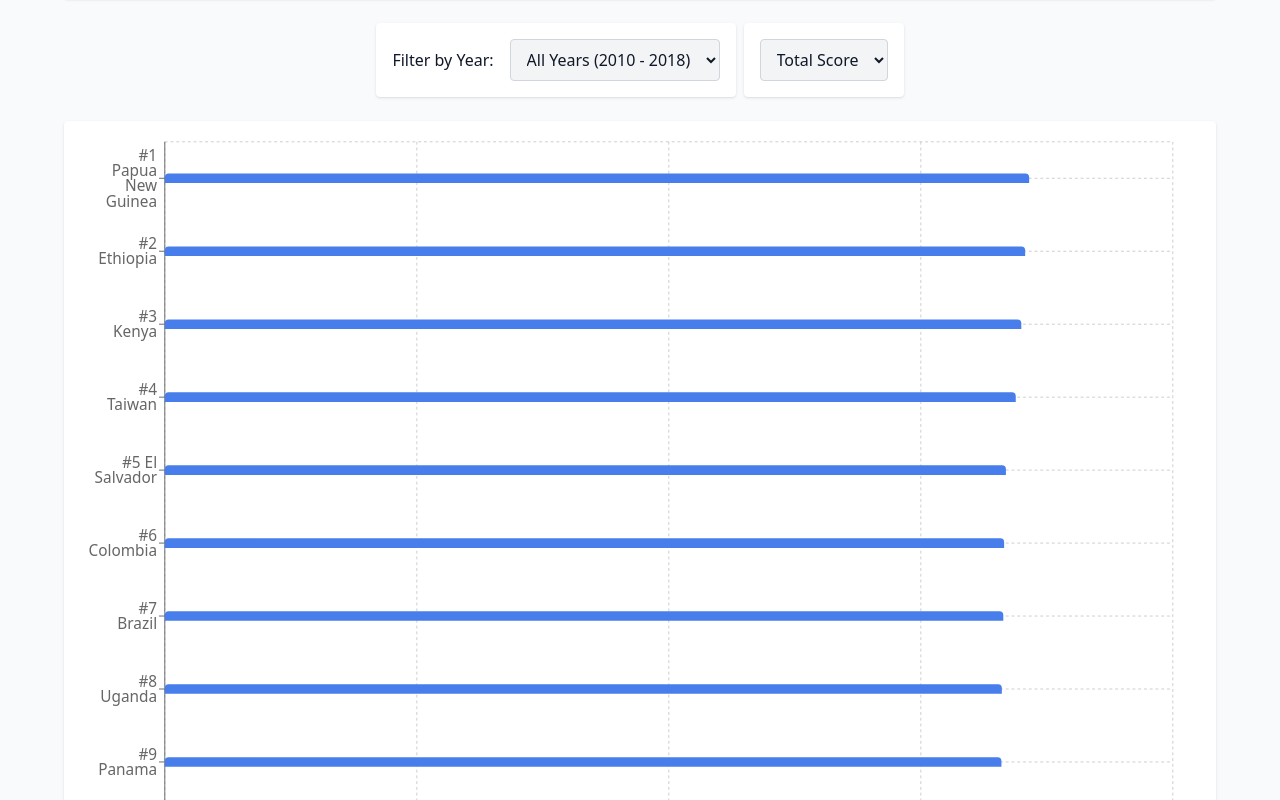
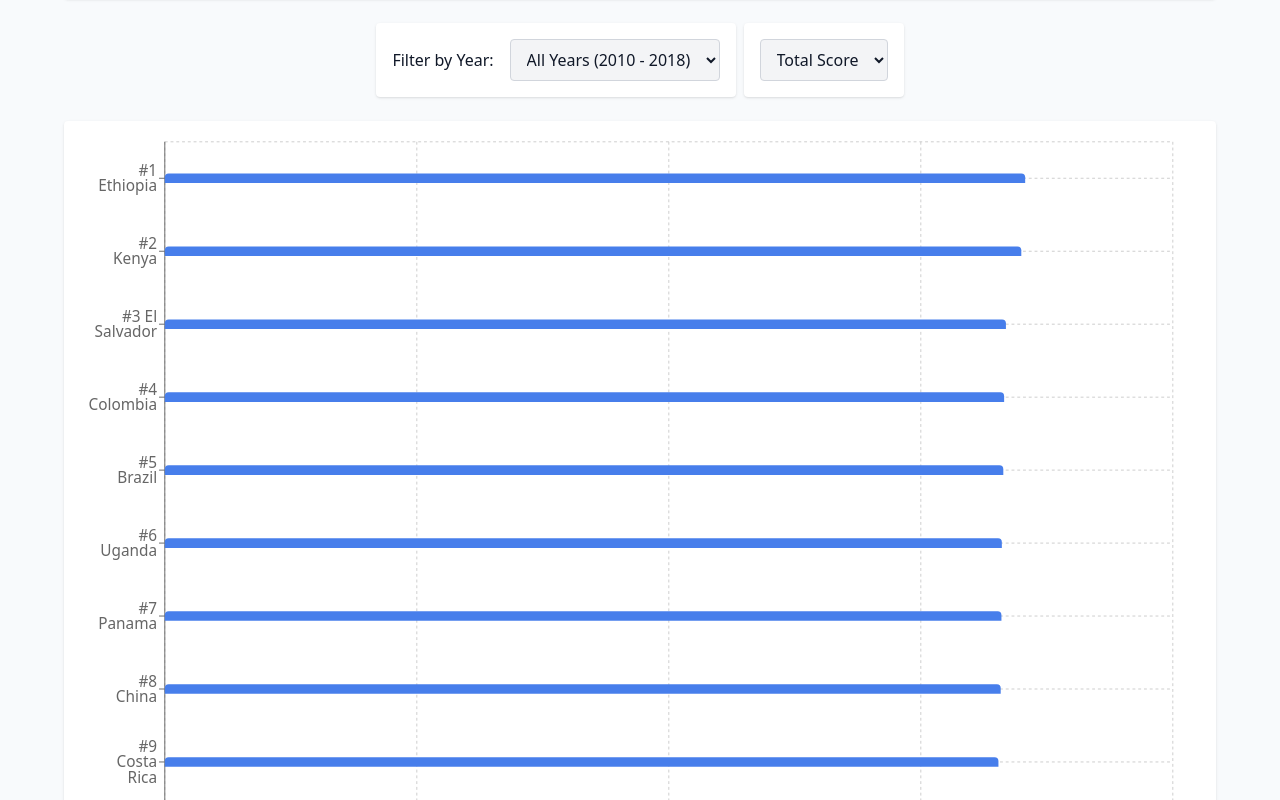
Before and after one commit to fangbuilt/bizstats-coffee, a React (Vite) app: page / in a window 1280 px wide. Shown: the part 960-1760 px from the top of the page. Built offline with nearby package versions, Linux system fonts and the light colour scheme.

Commit message:
fixed charRank minimum sample size

```diff
--- a/src/components/charRank.tsx
+++ b/src/components/charRank.tsx
@@ -47,8 +47,10 @@ export default function CharRank({ data }: { data: CorgisCoffee[] }) {
             } & Record<keyof typeof scoreCategories, number>
         >)
     )
+        .filter(averaged => averaged.count >= 3) // Ensure at least 3 entries per country
         .map(averaged => ({
             country: averaged.country,
+            sampleSize: averaged.count, // Show sample size for transparency
             Value:
                 rankBy === 'Total'
                     ? (averaged.totalScore / averaged.count)
```
